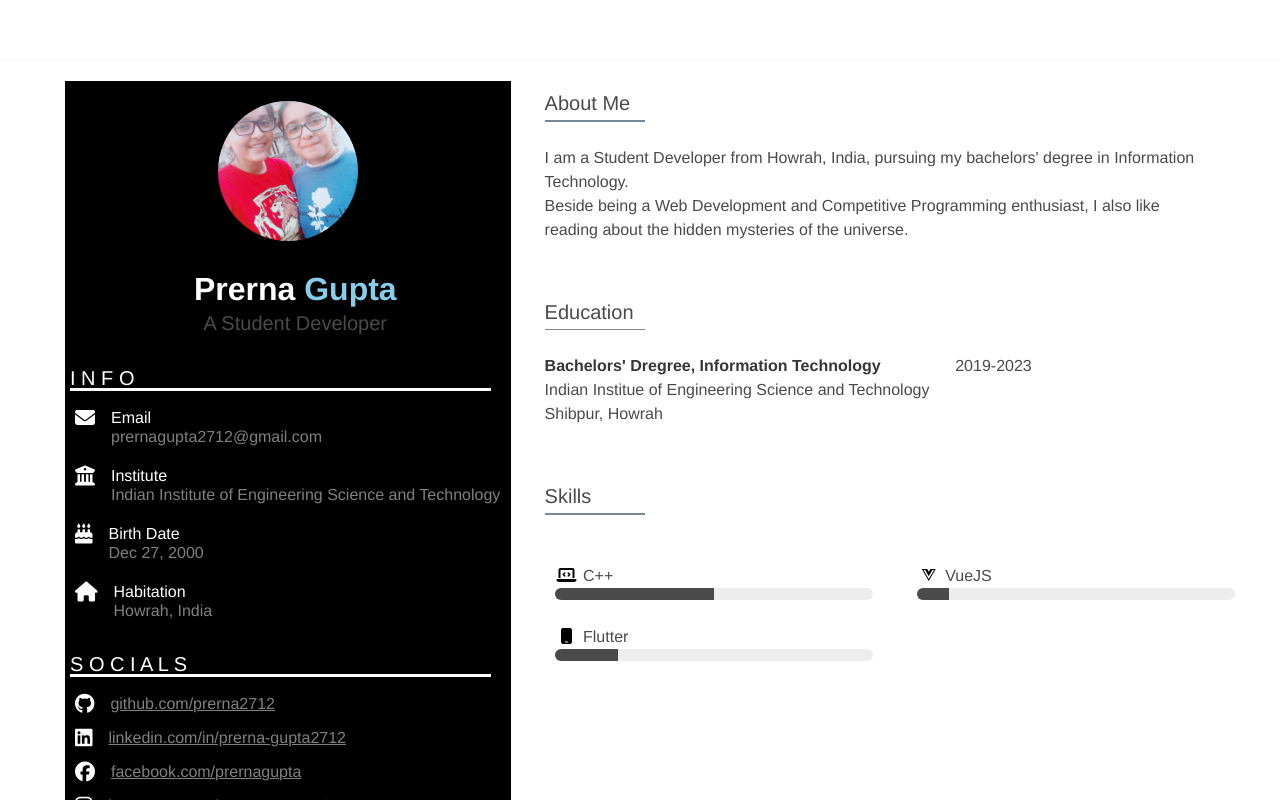
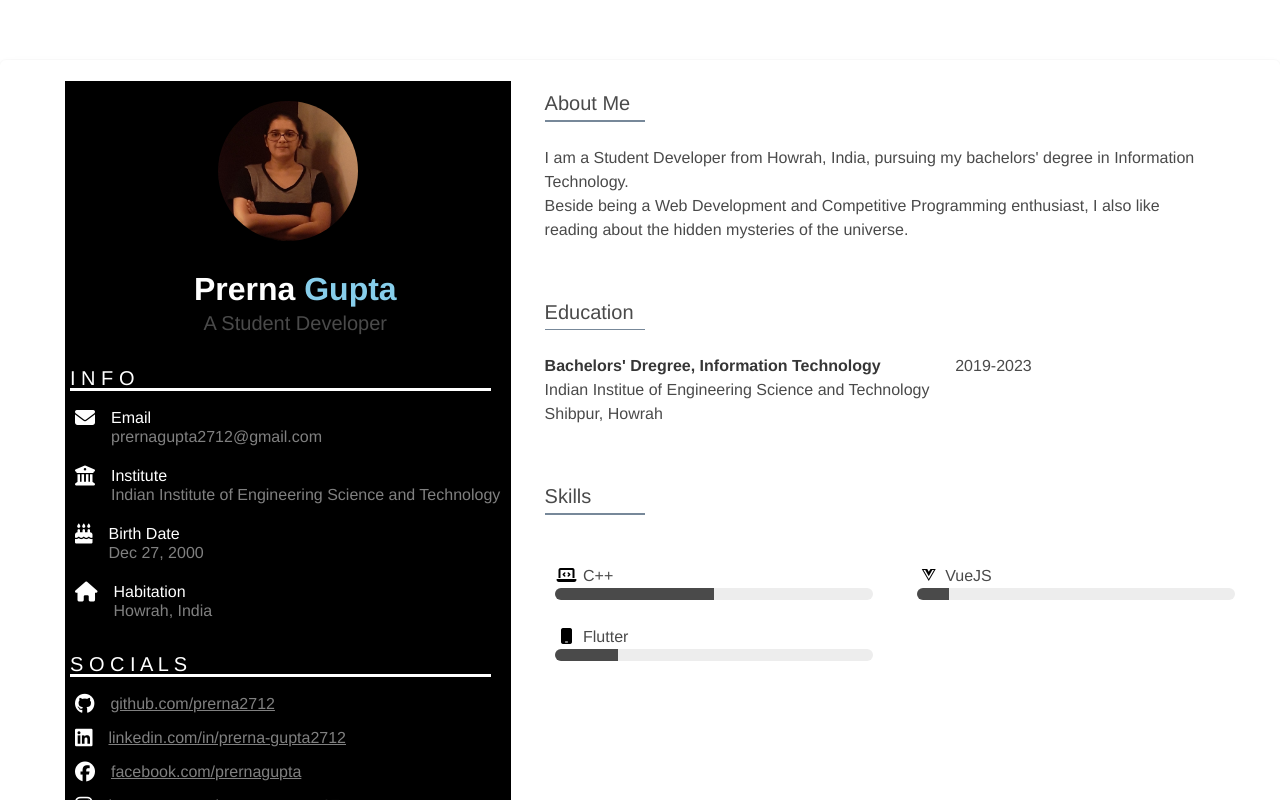
Before and after one commit to prerna2712/Resume, a Vue app: page / in a window 1280 px wide. Shown: the top 800 px of the page. Built offline with nearby package versions, Linux system fonts and the light colour scheme.

Commit message:
Updated Profile

```diff
--- a/src/components/sidebar.vue
+++ b/src/components/sidebar.vue
@@ -1,7 +1,7 @@
 <template>
   <div class="all1">
     <div class="center">
-      <img class="Profile" alt="Profile" src="./Sidebar/Photos/Profile.jpg" />
+      <img class="Profile" alt="Profile" src="./Sidebar/Photos/20201115_234122_2.jpg" />
       <h1 class="title">
         Prerna
         <span class="surname">Gupta</span>
```
Also changed, not shown: src/components/Sidebar/Photos/20201115_234122_2.jpg (added), 1 other file (tests, documents, lock files or other folders).
